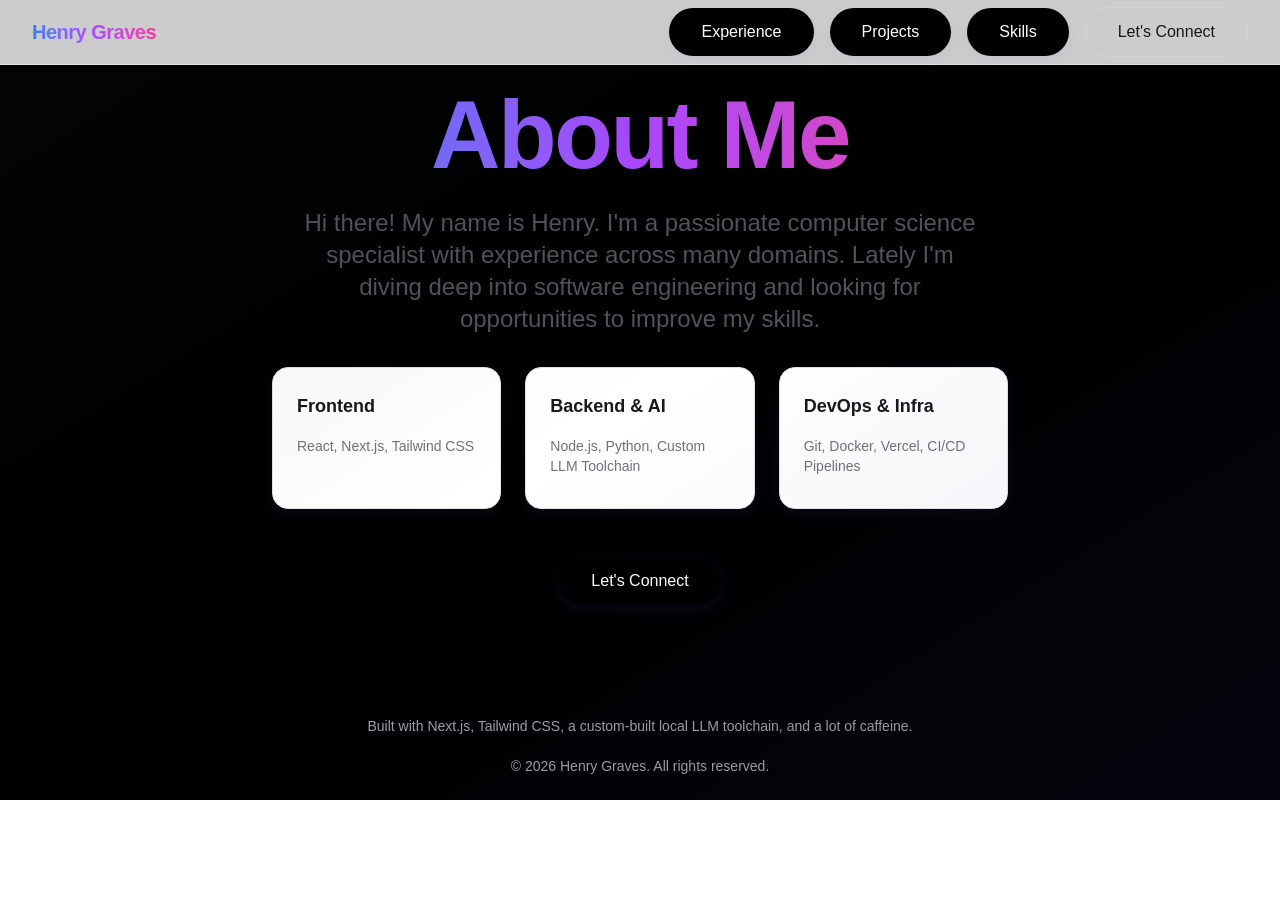
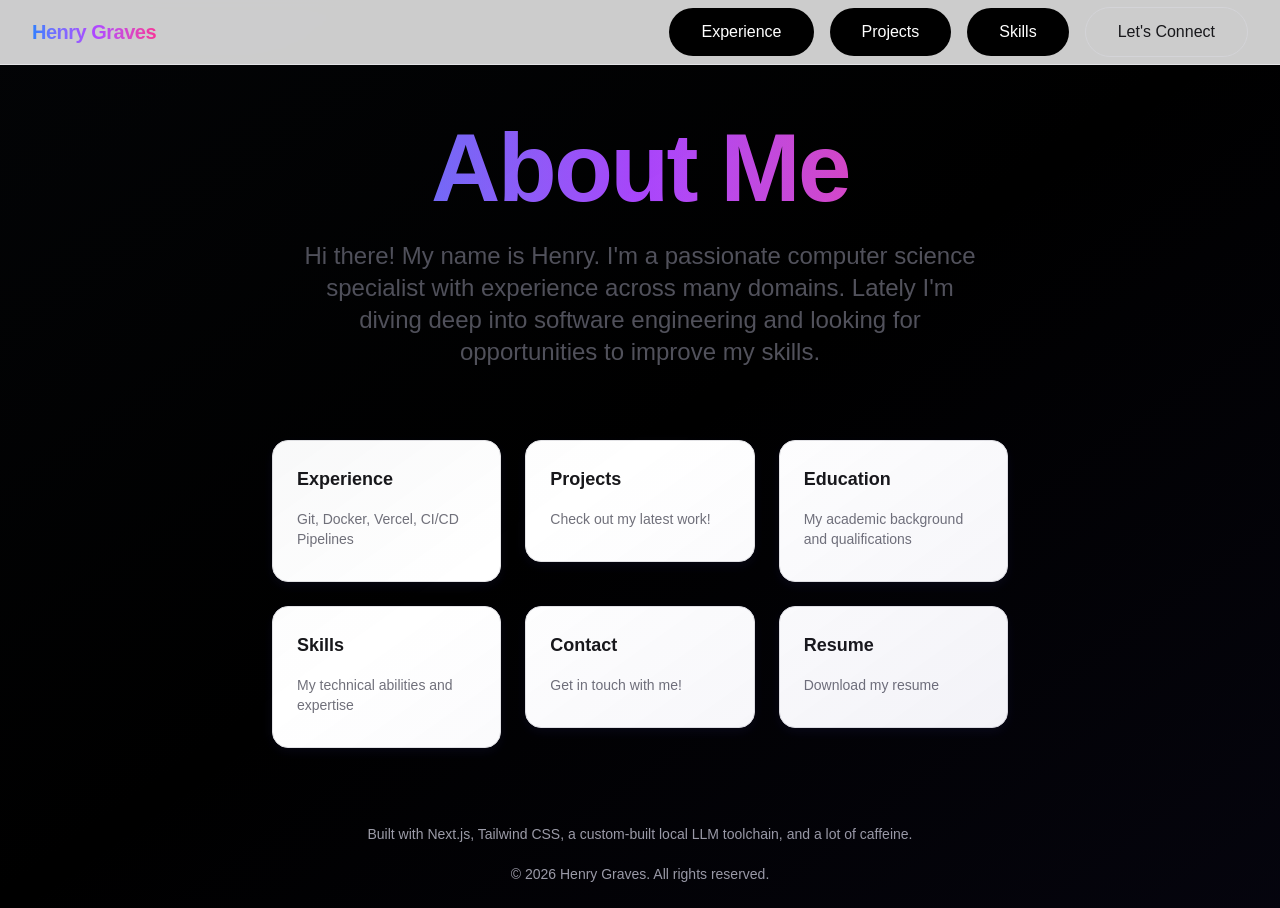
Before and after one commit to akedah-vex/hgraves, a Next.js app: page /about in a window 1280 px wide. Before the commit the page ends 800 px from the top, so only its background shows below. Built offline with nearby package versions, Linux system fonts and the light colour scheme.

Commit message:
finish populating with content

```diff
--- a/app/about/page.tsx
+++ b/app/about/page.tsx
@@ -4,7 +4,9 @@ import Button from '../components/button';
 
 export default function About() {
   return (
-    <main className="text-center px-4 max-w-3xl">
+    <main className="text-center pt-30 px-4 max-w-3xl mx-auto min-h-screen h-screen overflow-y-auto scroll-pt-4 pt-8 [&::-webkit-scrollbar]:hidden
+  [-ms-overflow-style:none]
+  [scrollbar-width:none]">
       <h1 className="text-6xl md:text-8xl font-bold tracking-tight mb-6 bg-clip-text text-transparent bg-gradient-to-r from-blue-500 via-purple-500 to-pink-500 dark:from-blue-300 dark:via-purple-300 dark:to-pink-500">
         About Me
       </h1>
@@ -12,15 +14,20 @@ export default function About() {
         Hi there! My name is Henry. I'm a passionate computer science specialist with experience across many domains. Lately I'm diving deep into software engineering and looking for opportunities to improve my skills.
       </p>
 
-      <div className="grid grid-cols-1 md:grid-cols-3 gap-6 mb-12">
-        <Card title="Frontend" description="React, Next.js, Tailwind CSS" />
-        <Card title="Backend & AI" description="Node.js, Python, Custom LLM Toolchain" />
-        <Card title="DevOps & Infra" description="Git, Docker, Vercel, CI/CD Pipelines" />
+      <div className="grid grid-cols-1 md:grid-cols-3 gap-6 mb-12 pt-10">
+
+        {/* create a card component here */}
+        <Card link="/experience" title="Experience" description="Git, Docker, Vercel, CI/CD Pipelines" />
+        <Card link="/projects" title="Projects" description="Check out my latest work!" />
+        <Card link="/education" title="Education" description="My academic background and qualifications" />
+        <Card link="/skills" title="Skills" description="My technical abilities and expertise" />
+        <Card link="/contact" title="Contact" description="Get in touch with me!" />
+        <Card link="/resume" title="Resume" description="Download my resume" />
       </div>
 
       <div className="flex justify-center">
-        <Button variant="primary" href="/contact">
-          Let's Connect
+        <Button variant="primary" href="/projects">
+          Let's Connect!
         </Button>
       </div>
     </main>
--- a/app/components/button.tsx
+++ b/app/components/button.tsx
@@ -12,6 +12,11 @@ export default function Button({ variant, children, onClick, href }: {
   const isPrimary = variant === "primary";
   const isSecondary = variant === "secondary";
 
+  const primary = "bg-black text-white hover:border border-indigo-500 dark:hover:shadow-[0_0_16px_rgba(99,102,241,0.3)]";
+  const secondary = "border border-zinc-300 dark:border-zinc-700 text-zinc-900 dark:text-white hover:bg-zinc-50 dark:hover:bg-zinc-900/20";
+
+  const style = isPrimary ? primary : isSecondary ? secondary : primary;
+
   if (!href) return
 
   return (
@@ -19,11 +24,7 @@ export default function Button({ variant, children, onClick, href }: {
     <Link
       href={href}
       onClick={onClick}
-      className={`flex items-center justify-center px-8 py-3 rounded-full font-medium transition-all duration-200 ease-in-out ${
-        isPrimary
-          ? "bg-black text-white hover:border border-indigo-500 dark:hover:shadow-[0_0_16px_rgba(99,102,241,0.3)] shadow-[0_4px_12px_rgba(99,102,241,0.08)] dark:shadow-[0_4px_12px_rgba(59,130,246,0.12)] hover:shadow-[0_8px_20px_rgba(99,102,241,0.2)] dark:hover:shadow-[0_8px_20px_rgba(59,130,246,0.25)] transition-shadow duration-300 box-shadow-[0_0_25px_rgba(99, 102, 241, 0.25)] dark:box-shadow-[0_0_25px_rgba(59, 130, 246, 0.2)]"
-          : "border border-zinc-300 dark:border-zinc-700 text-zinc-900 dark:text-white hover:bg-zinc-50 dark:hover:bg-zinc-900/20"
-      }`}
+      className={`flex items-center justify-center px-8 py-3 font-medium transition-all duration-200 ease-in-out rounded-full ${style}`}
     >
       {children}
     </Link>
--- a/app/components/card.tsx
+++ b/app/components/card.tsx
@@ -1,8 +1,14 @@
-export default function Card({ title, subTitle, description, bullets=[] }) {
+import Link from "next/link";
+
+export default function Card({ link, title, subTitle, description, bullets=[] }) {
+
+  const linkStyle = link ? "hover:text-indigo-400" : "";
+
   return (
+    <Link href={link || "#"}>
       <div className="bg-white dark:bg-black/50 border border-zinc-200 dark:border-zinc-800 rounded-2xl p-6 shadow-[0_4px_12px_rgba(99,102,241,0.08)] dark:shadow-[0_4px_12px_rgba(59,130,246,0.12)] hover:shadow-[0_8px_20px_rgba(99,102,241,0.2)] dark:hover:shadow-[0_8px_20px_rgba(59,130,246,0.25)] transition-shadow duration-300 box-shadow-[0_0_25px_rgba(99, 102, 241, 0.25)] dark:box-shadow-[0_0_25px_rgba(59, 130, 246, 0.2)]">
         <h2 className="text-lg font-semibold mb-2 text-zinc-900 dark:text-white text-left">{title}</h2>
-      <p className="text-md text-zinc-600 dark:text-zinc-600 text-left">{subTitle}</p>
+        <p className={`text-md text-zinc-600 dark:text-zinc-600 text-left ${linkStyle} gradient-text`}>{subTitle}</p>
         <p className="text-sm text-zinc-500 dark:text-zinc-400 pt-2 text-left">{description}</p>
         <ul className="list-disc list-inside text-sm text-zinc-500 dark:text-zinc-400 pt-2 text-left">
           {bullets.map((bullet, index) => (
@@ -10,5 +16,6 @@ export default function Card({ title, subTitle, description, bullets=[] }) {
           ))}
         </ul>
       </div>
+    </Link>
   );
 }
--- a/app/contact/page.tsx
+++ b/app/contact/page.tsx
@@ -3,7 +3,9 @@ import Button from "../components/button";
 
 export default function Contact() {
   return (
-    <main className="text-center px-4 max-w-3xl">
+    <main className="text-center pt-30 px-4 max-w-3xl mx-auto min-h-screen h-screen overflow-y-auto scroll-pt-4 pt-8 [&::-webkit-scrollbar]:hidden
+  [-ms-overflow-style:none]
+  [scrollbar-width:none]">
       <h1 className="text-6xl md:text-8xl font-bold tracking-tight mb-6 bg-clip-text text-transparent bg-gradient-to-r from-blue-500 via-purple-500 to-pink-500 dark:from-blue-300 dark:via-purple-300 dark:to-pink-500">
         Contact
       </h1>
--- a/app/experience/page.tsx
+++ b/app/experience/page.tsx
@@ -4,7 +4,9 @@ import Button from '../components/button'
 
 export default function Experience() {
   return (
-    <div className="text-center px-4 max-w-3xl pt-20">
+    <main className="text-center pt-30 px-4 max-w-3xl mx-auto min-h-screen h-screen overflow-y-auto scroll-pt-4 pt-8 [&::-webkit-scrollbar]:hidden
+  [-ms-overflow-style:none]
+  [scrollbar-width:none]">
       <h1 className="text-6xl md:text-8xl font-bold tracking-tight mb-6 bg-clip-text text-transparent bg-gradient-to-r from-blue-500 via-purple-500 to-pink-500 dark:from-blue-300 dark:via-purple-300 dark:to-pink-500">
         Experience
       </h1>
@@ -36,11 +38,14 @@ employees and leadership."
             ]} />
       </div>
 
+
+
+
       <div className="flex justify-center">
         <Button variant="primary" href="https://www.linkedin.com/in/hjgraves/">
           Let's Connect
         </Button>
       </div>
-    </div>
+    </main>
   );
 }
--- a/app/page.tsx
+++ b/app/page.tsx
@@ -3,7 +3,7 @@ import Hero from "./components/hero";
 export default function Home() {
   return (
     <Hero
-      title="Henry J. Graves"
+      title="Henry Graves"
       description="Software Engineer"
       primaryLink="/about"
       primaryText="About me"
--- a/app/projects/page.tsx
+++ b/app/projects/page.tsx
@@ -1,25 +1,28 @@
 import Link from "next/link";
 import Card from "../components/card";
 import Button from "../components/button";
+import Footer from "../components/footer";
 
 export default function Projects() {
   const link = "https://dehank.com";
 
-  const ref = <a href={link} target="_blank" rel="noopener noreferrer">
+  const ref = <Link href={link} target="_blank" rel="noopener noreferrer">
     dehank.com
-  </a>;
+  </Link>;
   return (
-    <main className="text-center px-4 max-w-3xl min-h-[100vh] overflow-y-auto">
-      <h1 className="text-6xl md:text-8xl font-bold tracking-tight mb-6 bg-clip-text text-transparent bg-gradient-to-r from-blue-500 via-purple-500 to-pink-500 dark:from-blue-300 dark:via-purple-300 dark:to-pink-500">
+    <main className="text-center px-4 max-w-3xl mx-auto min-h-screen h-screen overflow-y-auto scroll-pt-4 pt-8 [&::-webkit-scrollbar]:hidden
+  [-ms-overflow-style:none]
+  [scrollbar-width:none]">
+      <h1 className="pt-20 text-6xl md:text-8xl font-bold tracking-tight mb-6 bg-clip-text text-transparent bg-gradient-to-r from-blue-500 via-purple-500 to-pink-500 dark:from-blue-300 dark:via-purple-300 dark:to-pink-500">
         Projects
       </h1>
       <p className="text-xl md:text-2xl text-zinc-600 dark:text-zinc-400 mb-8 max-w-2xl mx-auto">
-        Technical projects I work on for fun and to learn
+        Technical projects I work on for fun and use to learn new skills
       </p>
 
-
-      <div className="grid grid-cols-1 lg:grid-cols-1 gap-7 mt-8">
+      <div className="grid grid-cols-1 lg:grid-cols-1 gap-7 mt-8 scroll-py-4 scroll-px-4 scrollbars">
         <Card
+          link="https://github.com/akedah-vex/dehank.com.git"
           title="Full Stack Web Application"
           subTitle={ref}
           description="Developing a continuously evolving full-stack web application with a React/Vite frontend and RESTful API backend"
@@ -31,6 +34,7 @@ export default function Projects() {
         />
         <Card
           title="Local Agentic Coding Toolchain"
+          subTitle="Aider / LangChain / LM Studio"
           description="Built a local agentic coding toolchain on my homelab using aider, langchain and lmstudio to increase productivity."
           bullets={[
             "Uses FastAPI to recieve requests from aider (or any other service I set up in the future).",
@@ -42,10 +46,12 @@ export default function Projects() {
 
         <Card
           title="DevSecOps CI/CD Pipeline // Homelab"
+          subTitle="Proxmox / Kali Linux / Forgejo / GCP / DAST & SAST"
           description="Architected and implemented a DevSecOps CI/CD pipeline for my homelab to ensure robust application deployments."
           bullets={[
             "Designed and implemented a comprehensive CI/CD pipeline that included OWASP ZAP security scans, SAST / DAST analysis, as well as live deployment to a local VPS for internal testing.",
-            "Interested in adding local LLM integration to generate automated code suggestions / reports / documentation / critiques."
+            "Interested in adding local LLM integration to generate automated code suggestions / reports / documentation / critiques.",
+            "This pipeline deploys dehank.com to production."
           ]}
         />
       </div>
@@ -55,6 +61,7 @@ export default function Projects() {
           Professional Experience
         </Button>
       </div>
+      <Footer />
     </main>
   );
 }
--- a/app/skills/page.tsx
+++ b/app/skills/page.tsx
@@ -4,7 +4,9 @@ import Button from "../components/button";
 
 export default function Skills() {
   return (
-    <main className="text-center px-4 max-w-3xl">
+    <main className="text-center pt-30 px-4 max-w-3xl mx-auto min-h-screen h-screen overflow-y-auto scroll-pt-4 pt-8 [&::-webkit-scrollbar]:hidden
+  [-ms-overflow-style:none]
+  [scrollbar-width:none]">
       <h1 className="text-6xl md:text-8xl font-bold tracking-tight mb-6 bg-clip-text text-transparent bg-gradient-to-r from-blue-500 via-purple-500 to-pink-500 dark:from-blue-300 dark:via-purple-300 dark:to-pink-500">
         Skills
       </h1>
@@ -15,7 +17,7 @@ export default function Skills() {
       <div className="grid grid-cols-1 md:grid-cols-3 gap-6 mb-12">
         <Card
           title="Frontend & UI/UX"
-          description="React, Vite, Next.js, Tailwind CSS, TypeScript, Javascript, HTML, CSS" />
+          description="React, Vite, Tailwind CSS, TypeScript, Javascript, HTML, CSS, Learning Next.js" />
         <Card
           title="Backend & Services"
           description="Node.js, Python, langchain, REST APIs, " />
@@ -28,6 +30,9 @@ export default function Skills() {
         <Card
           title="AI Tools"
           description="Aider, LangChain, LM Studio" />
+          <Card
+          title="Embedded Systems"
+          description="C/C++, Ada, Learning Zig!" />
       </div>
 
       <Button href="/contact" variant="primary">
```
Lines whose indentation alone changed are shown as unchanged.
